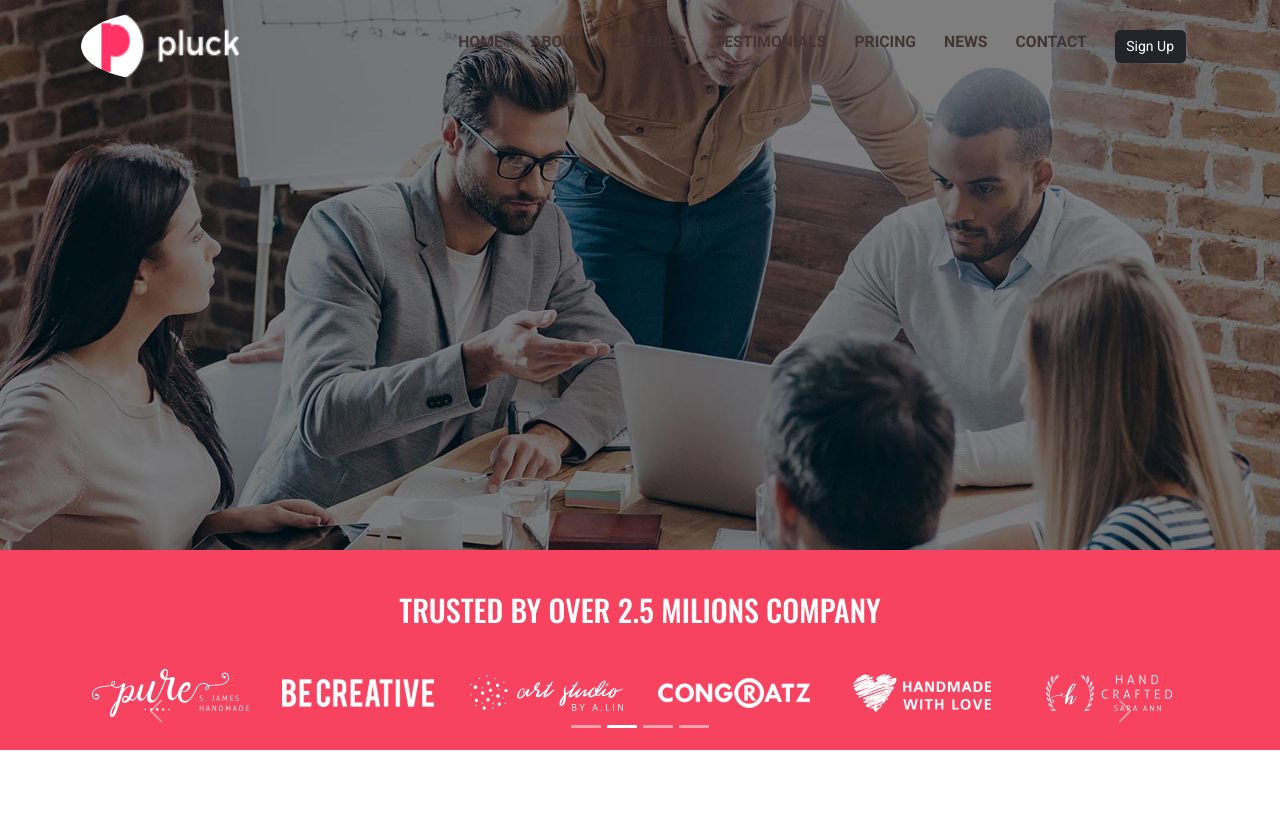
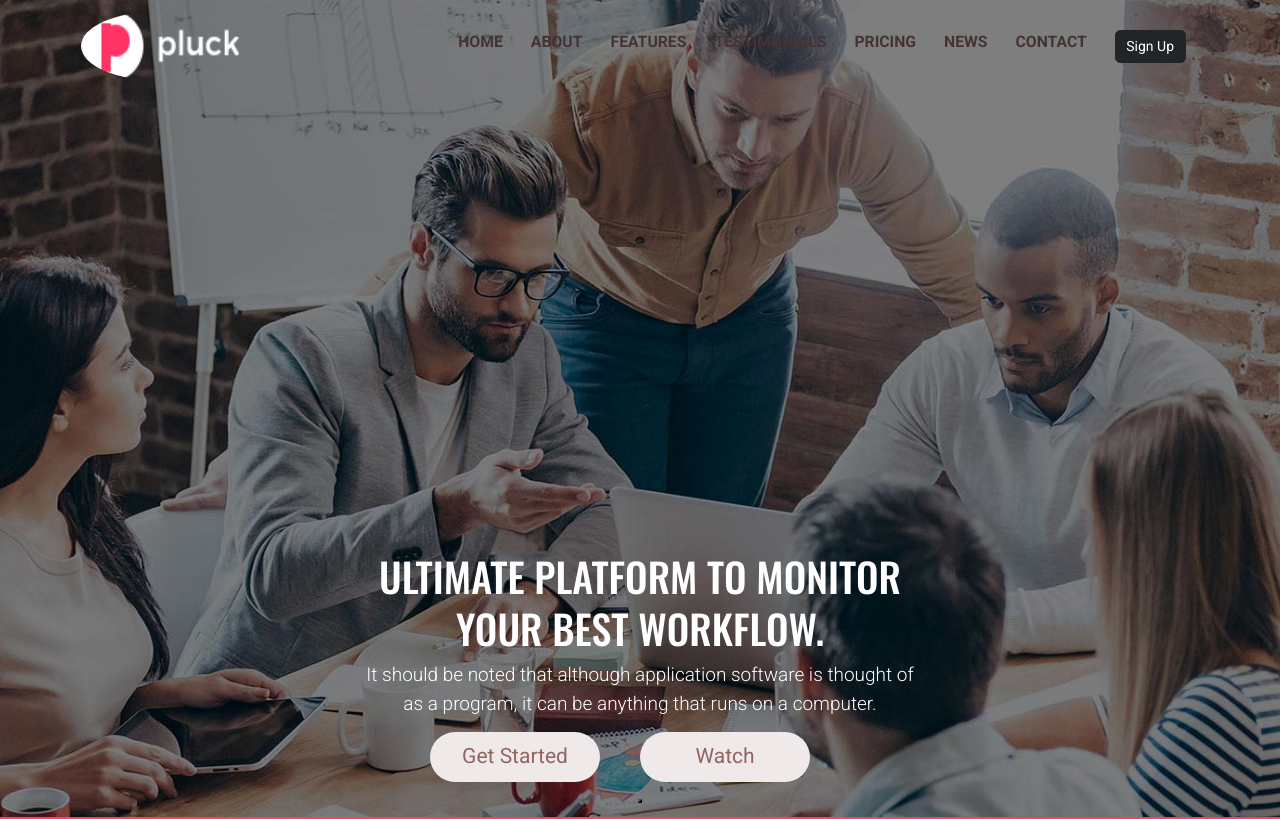
Before and after one commit to Hero-with-code/Burger-Shop, a React (Create React App) app: page / in a window 1280 px wide. Shown: the top 819 px of the page. Built offline with nearby package versions, Linux system fonts and the light colour scheme.

Commit message:
full site degins

```diff
--- a/src/Pages/Home/Home.js
+++ b/src/Pages/Home/Home.js
@@ -37,6 +37,7 @@ function Home(Section) {
       <Section9 />
 
       <Footer />
+
     </>
   )
 }
--- a/src/Pages/Home/Section1.js
+++ b/src/Pages/Home/Section1.js
@@ -7,7 +7,21 @@ function Section1() {
     <section className="hero_section">
       <Container>
         <section className="bg_parallax_scroll"> </section>
-
+        <div id="carouselExampleDark" class="carousel carousel-dark slide" data-bs-ride="carousel">
+        <div class="carousel-indicators">
+            <button type="button"></button>
+                </div>
+                    <div class="carousel-inner">
+                        <div class="carousel-item active" data-bs-interval="10000">
+                            <div class="carousel-caption d-none d-md-block">
+                            <h1>Ultimate Platform to monitor<br /> your best workflow.</h1>
+                        <p>It should be noted that although application software is thought of<br /> as a program, it can be anything that runs on a computer.</p>
+                    <button type="button" class="btn btn-primary btn1">Get Started</button>
+                <button type="button" class="btn btn-secondary btn1">Watch</button>
+            </div>
+        </div>
+      </div>
+</div>
       </Container>
     </section>
   )
--- a/src/Styles/HomeStyle.css
+++ b/src/Styles/HomeStyle.css
@@ -15,7 +15,28 @@
     width: 100%;
     height: 700px;
 }
-
+.hero_section h1{
+    font-size: 40px;
+    color: white;
+}
+.hero_section p{
+    font-size: 19px;
+    color: white;
+}
+.hero_section .btn1{
+    margin-right: 40px;
+    width: 170px;
+    height: 50px;
+    border-radius: 25px;
+    font-size: 21px;
+    color: rgb(148, 99, 99);
+    background-color: rgb(239, 233, 233);
+    border: 0;
+}
+.hero_section .btn1:hover{
+    background-color: white;
+    color: black;
+}
 /* Home section_2 */
 
 .shop_section2{
@@ -251,6 +272,7 @@
 .section7 button:hover{
     background-color: rgb(212, 47, 47);
 }
+
 /* Section - 8 */
 .section8{
     width: auto;
```
